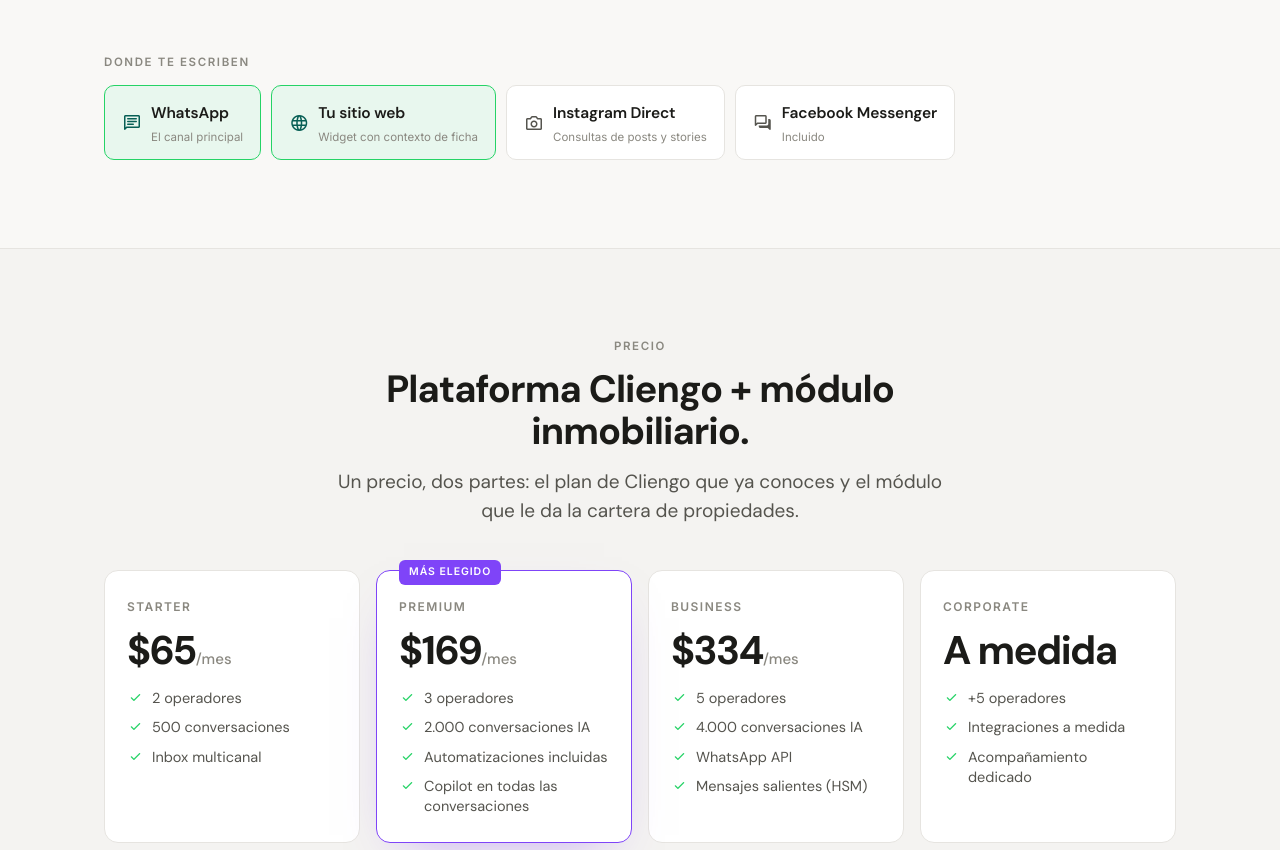
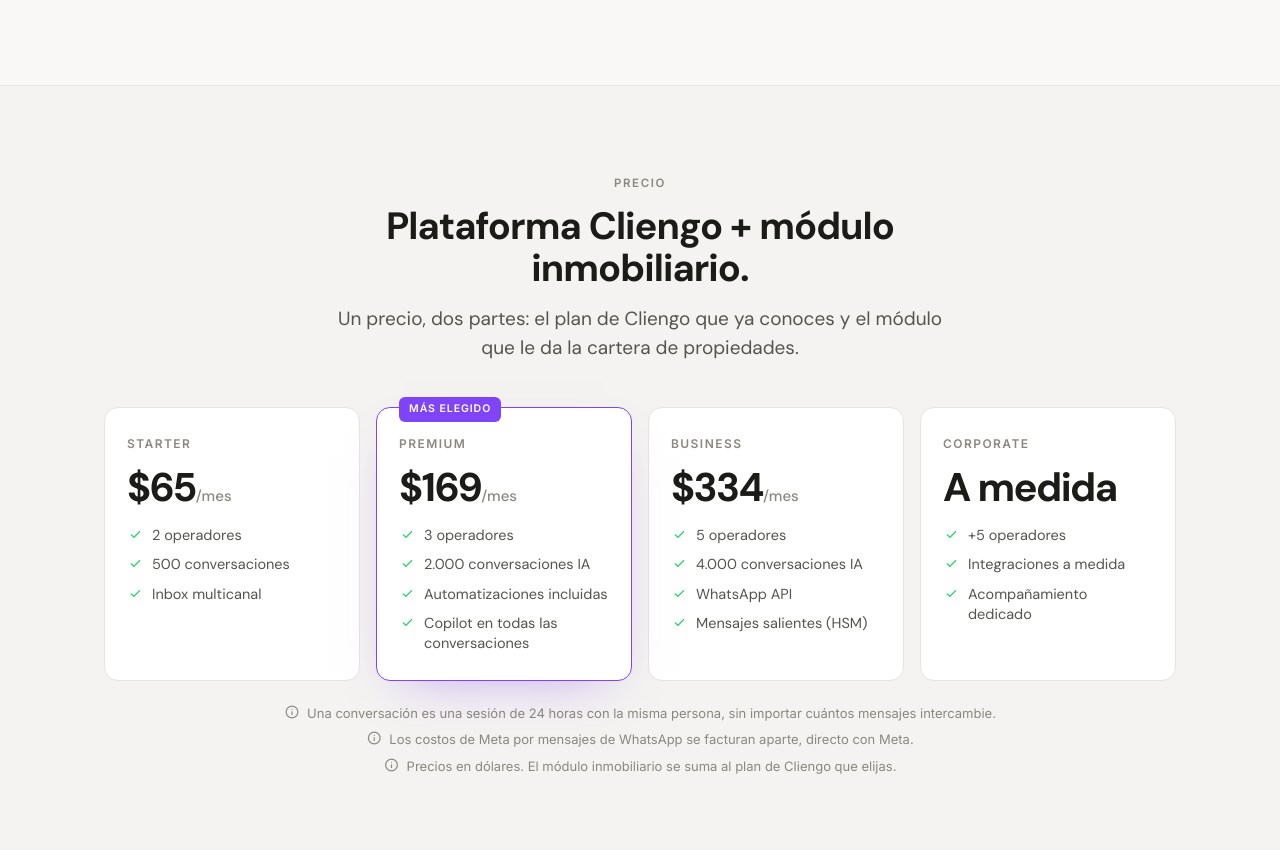
Before and after one commit to fede-jair/draft-land-re, a plain HTML site: page index.html in a window 1280 px wide. Shown: the part 2918-3768 px from the top of the page. Drawn offline with nearby package versions, Linux system fonts and the light colour scheme.

Commit message:
Add files via upload

```diff
--- a/index.html
+++ b/index.html
@@ -705,7 +705,7 @@
       </div>
     </div>
 
-    <div style="margin-top:56px">
+<!--     <div style="margin-top:56px">
       <p class="eyebrow" style="margin-bottom:14px">Donde te escriben</p>
       <div class="chan">
         <div class="chan__i chan__i--hi"><span class="msym">chat</span><div><b>WhatsApp</b><small>El canal principal</small></div></div>
@@ -714,7 +714,7 @@
         <div class="chan__i"><span class="msym">forum</span><div><b>Facebook Messenger</b><small>Incluido</small></div></div>
       </div>
     </div>
-  </div>
+  </div> -->
 </section>
 
 <!-- ========== PRECIO ========== -->
```
